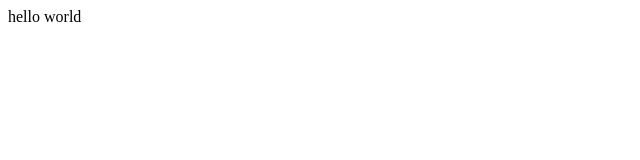
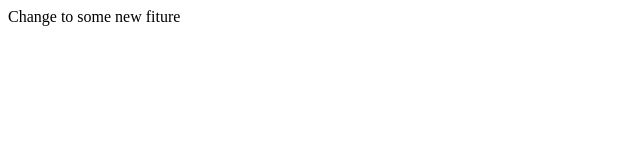
Before and after one commit to idelagarza/MyFirstProject, a plain HTML site: page index.html in a window 1280 px wide. Shown: the whole page, without its empty margins (0-640 px from the left). Drawn offline with Linux system fonts and the light colour scheme.

Commit message:
added new feature

```diff
--- a/index.html
+++ b/index.html
@@ -6,6 +6,6 @@
                 <title>untitled</title>
         </head>
         <body>
-            hello world
+            Change to some new fiture
         </body>
     </html>
```
